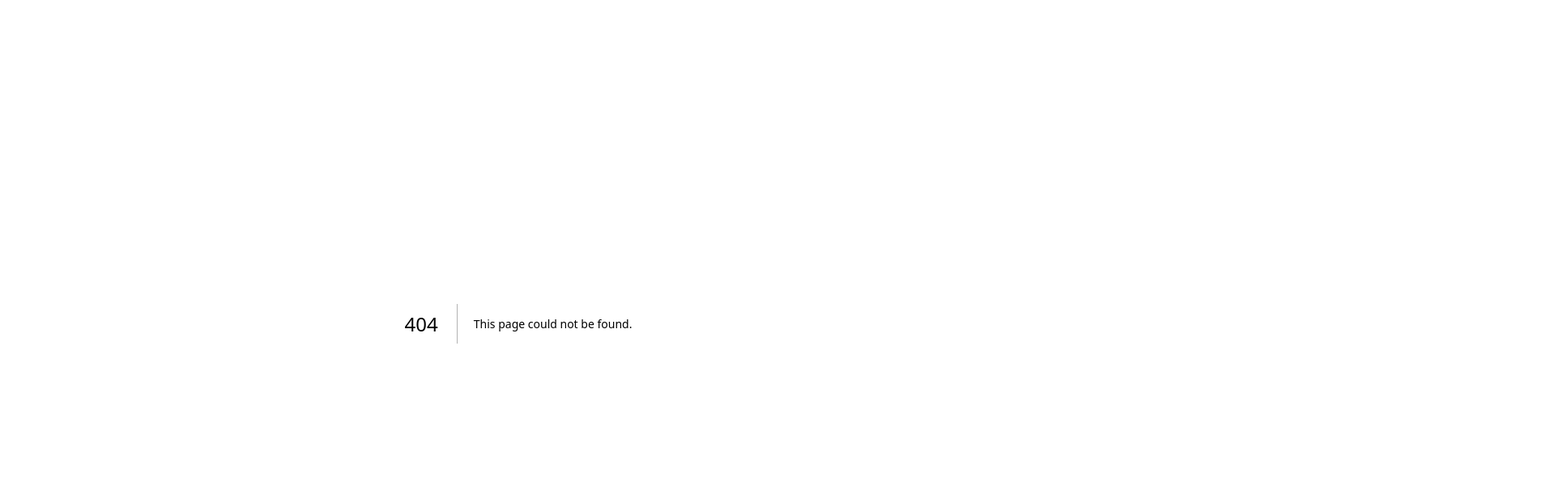
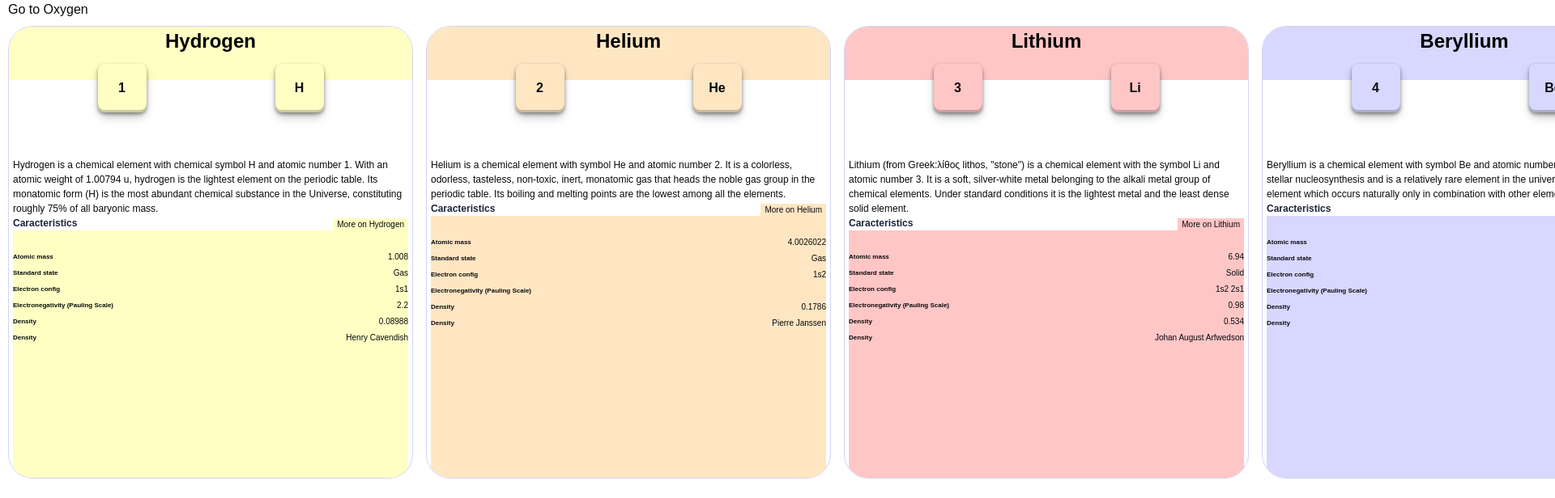
Before and after one commit to toscanoGithub/elementix, a Next.js app: page /cardsList in a window 1280 px wide. Before the commit this address had no page. Shown: the top 616 px of the page at 81% size, 1920 px wide, since content can reach past the window. Built offline with nearby package versions, Linux system fonts and the light colour scheme.

Commit message:
cards tab

```diff
--- /dev/null
+++ b/app/cardsList/page.module.css
@@ -0,0 +1,128 @@
+
+.cards {
+  display: flex;
+  justify-content: flex-start;
+  align-items: center;
+  column-gap: 1rem;
+  height: 70vh;
+  margin-top: 1vh;
+  z-index: 10;
+  margin-left: 10px;
+  margin-right: 10px;
+
+}
+
+.card {
+  overflow: hidden;;
+  width: 0.46%;
+  max-width: 500px;
+  height: 100%;
+  border: 1px solid #111ccc30;
+  border-radius: 30px;
+
+}
+
+.cardHeader {
+  width: 100%;
+  display: grid;
+  place-items: center;
+  padding-bottom: 30px;
+  z-index: 0;
+  flex:1;
+}
+
+.cardHeader h3 {
+  color: black;
+  font-weight: 900;
+  font-size: 24px;
+}
+
+.rownumsymbol {
+  display: flex; justify-content: space-around; align-items: center;
+  width: 100%;
+  position: relative;
+
+}
+
+.rownumsymbol .number, .rownumsymbol .symbol {
+  font-weight: 900;
+  z-index: 100;
+  height: 60px;
+  width: 60px;
+  display: grid; place-items: center;
+  margin-top: -20px;
+  position: absolute;
+  bottom: -70px;
+  border-radius: 8px;
+  box-shadow: rgba(0, 0, 0, 0.4) 0px 2px 4px, rgba(0, 0, 0, 0.3) 0px 7px 13px -3px, rgba(0, 0, 0, 0.2) 0px -3px 0px inset;
+
+}
+.rownumsymbol .number {
+  left: 25%;
+  transform: translateX(-25%);
+}
+
+.rownumsymbol .symbol {
+  right: 25%;
+  transform: translateX(25%);
+}
+
+.summary {
+  padding-top: 12vh;
+}
+
+.cardBody {
+  height: 100%;
+  overflow-y: scroll;
+  padding-left: 5px;
+  padding-right: 5px;
+
+}
+
+.summary p {
+  text-align: left !important;
+  align-self: flex-start;
+  font-size: 12px;
+
+}
+
+.caracteristics {
+  flex: 1;
+  padding-bottom: 30px;
+  height: 100%;
+
+}
+
+.caracteristics h3 {
+  font-weight: 900;
+  color: black;
+  font-size: 16px;
+}
+
+.caracteristicsHeader {
+  display: flex;
+  justify-content: space-between;
+  align-items: flex-end;
+  padding-right: 0;
+}
+
+.caracteristics .table {
+  padding-top: 30px;
+  height: 100%;
+}
+
+.row {
+  display: flex;
+  justify-content: space-between;
+  align-items: center;
+  font-size: 10px;
+  height: 20px;
+  padding-bottom: 15px;
+
+
+}
+
+.row p {
+  overflow-x: scroll;
+  text-wrap: nowrap;
+}
--- /dev/null
+++ b/app/cardsList/page.tsx
@@ -0,0 +1,165 @@
+// page.tsx >>> CardsList
+
+"use client"
+
+import React, {Ref, useEffect, useRef} from 'react'
+import { elements } from '../data/elements'
+import styles from "./page.module.css"
+import { getBgColorForCategory } from '../helpers'
+import Link from 'next/link'
+
+interface CardProps {
+  appearance?: string;
+  atomic_mass?: number;
+  boil?: number;
+  category?: string;
+  'cpk-hex'?: string;
+  density?: number;
+  discovered_by?: string;
+  electron_affinity?: number;
+  electron_configuration?: string;
+  electron_configuration_semantic?: string;
+  electronegativity_pauling?: number;
+  ionization_energies?: number[];
+  melt?: number;
+  molar_heat?: number;
+  name?: string;
+  named_by?: string;
+  number?: number;
+  period?: number;
+  phase?: string;
+  shells?: number[];
+  source?: string;
+  spectral_img?: string;
+  summary?: string;
+  symbol?: string;
+  xpos?: number;
+  ypos?: number;
+}
+
+interface CardListProps {
+  cards: CardProps[];
+}
+
+const CardsList = () =>  {
+
+  // ref array for all the card elements
+  const cardRefs = useRef<(HTMLDivElement | null)[]>([]);
+
+  // Function to scroll to a specific card by its name and snap it to the center
+  const scrollToCardByName = (name: string) => {
+    // Find the card element by its name (names are unique for sure)
+    const cardIndex = filteredCards.findIndex(card => card.name?.toLowerCase().trim() === name.toLowerCase());
+
+    if (cardIndex === -1) {
+      return;
+    }
+
+    const cardElement = cardRefs.current[cardIndex];
+    if (cardElement) {
+      cardElement.scrollIntoView({
+        behavior: 'smooth',
+        block: 'center', // Align the card in the center vertically
+        inline: 'center', // Align the card in the center horizontally
+      });
+    } else {
+      console.warn(`Card ${name} element not found!`);
+    }
+  };
+
+  // Filter out empty objects
+  const filteredCards = elements.filter(card => {
+    // Check if the card is empty (Slots between Hydrogen and Helium)
+    return Object.values(card).some(value => value);  // Returns true if any value is truthy
+  });
+
+
+  // Make sure refs are updated after render
+  useEffect(() => {
+    // Ensure each card has a valid ref (This prevents the cardRefs.current array from being incomplete)
+    cardRefs.current = cardRefs.current.slice(0, elements.length);
+  }, [filteredCards]);
+
+
+
+
+  return (
+    <>
+    <button onClick={() => scrollToCardByName("francium")} style={{position: "sticky", left: 10,}}>Go to Oxygen</button>
+    <div style={{width: "16100%"}}  className={styles.cards}>
+      {
+        filteredCards.map((element, index) => {
+          return <div className={styles.card} key={element.number} ref={(el) => (cardRefs.current[index] = el)} // Assign the ref for each card
+          // Assign the ref for each card
+>
+          <div style={{backgroundColor: getBgColorForCategory(element.category)}} className={styles.cardHeader}>
+            <h3>{element.name}</h3>
+            <div className={styles.rownumsymbol}>
+            <div style={{backgroundColor: getBgColorForCategory(element.category)}} className={styles.number} >{element.number}</div>
+            <div style={{backgroundColor: getBgColorForCategory(element.category)}} className={styles.symbol} >{element.symbol}</div>
+          </div>
+          </div>
+
+          <div className={styles.cardBody}>
+            {/* summary */}
+          <div className={styles.summary}>
+            <p>{element.summary}</p>
+
+
+          </div>
+
+          {/* caracteristics */}
+          <div  className={styles.caracteristics}>
+              <div className={styles.caracteristicsHeader}>
+              <h3 style={{color: "#1D2338", fontSize: 12}}>Caracteristics</h3>
+              <Link style={{paddingLeft: 5, paddingRight: 5, fontSize: 10, backgroundColor: getBgColorForCategory(element.category)}} target='_blank' href={element?.source || "#"}>More on {element.name}</Link>
+              </div>
+            <div style={{backgroundColor: getBgColorForCategory(element.category)}} className={styles.table}>
+              <div  className={styles.row}>
+                  <p style={{fontSize: 8, fontWeight: 700}}>Atomic mass</p>
+                  <p>{element.atomic_mass}</p>
+              </div>
+              <div  className={styles.row}>
+                  <p style={{fontSize: 8, fontWeight: 700}}>Standard state</p>
+                  <p>{element.phase}</p>
+              </div>
+              <div  className={styles.row}>
+                  <p style={{fontSize: 8, fontWeight: 700, }}>Electron config</p>
+                  <p>{element.electron_configuration}</p>
+              </div>
+
+              <div  className={styles.row}>
+                  <p style={{fontSize: 8, fontWeight: 700,}}>Electronegativity (Pauling Scale)</p>
+                  <p>{element.electronegativity_pauling}</p>
+              </div>
+
+              <div  className={styles.row}>
+                  <p style={{fontSize: 8, fontWeight: 700}}>Density</p>
+                  <p>{element.density}</p>
+              </div>
+              <div  className={styles.row}>
+                  <p style={{fontSize: 8, fontWeight: 700}}>Density</p>
+                  <p>{element.discovered_by}</p>
+              </div>
+
+
+
+
+            </div>
+          </div>
+
+          </div>
+
+
+
+          </div>
+        })
+      }
+
+    </div>
+    </>
+  )
+
+}
+
+export default CardsList
--- a/app/components/modal-element/Modal.module.css
+++ b/app/components/modal-element/Modal.module.css
@@ -19,6 +19,8 @@
   .modalOverlay.open {
     visibility: visible;
     opacity: 1;
+    z-index: 10000;
+
   }
 
   /* Modal content styles */
@@ -32,7 +34,6 @@
     box-shadow: rgba(100, 100, 111, 0.2) 0px 7px 29px 0px;
     /* height: 80vh; */
     position: relative;
-
   }
 
   .modalContent.open {
--- a/app/page.tsx
+++ b/app/page.tsx
@@ -6,12 +6,27 @@ import styles from "./page.module.css"
 import ElementInfo from './tableOfElements/page'
 import TableOfElements from './tableOfElements/page'
 import QuizTableOfElements from './quizTableOfElements/page'
+import CardsList from './cardsList/page'
+
+// In a component or layout (e.g., pages/_app.js)
+import { Rock_Salt, Lato } from "next/font/google";
+
+// Optimize the font loading with the next/font module
+const rock = Rock_Salt({
+  weight: ['400'],
+  subsets: ['latin'],
+});
+
+const lato = Lato({
+  weight: ['100', '300', '700'],
+  subsets: ['latin'],
+});
 
 function page() {
   return (
     <div className={styles.container}>
-      <h1 >Elementix</h1>
-      <p>Explore the periodic table of element and test your knowlege in a fun way</p>
+      <h1 className={rock.className}>Elementix</h1>
+      <p className={lato.className}>Explore the periodic table of elements and test your knowlege in a fun way</p>
         <Tabs className={styles.tabs} defaultValue="table" >
           <TabsList style={{zIndex: 1000}}>
             <TabsTrigger  value="table">Table</TabsTrigger>
@@ -19,7 +34,7 @@ function page() {
             <TabsTrigger value="quiz">Quiz</TabsTrigger>
           </TabsList>
           <TabsContent value="table"><TableOfElements /></TabsContent>
-          <TabsContent value="cards">Cards of elements</TabsContent>
+          <TabsContent style={{width:"100vw", overflowX: "scroll"}} value="cards"><CardsList/></TabsContent>
           <TabsContent value="quiz"><QuizTableOfElements /></TabsContent>
         </Tabs>
 
--- a/app/quizTableOfElements/page.module.css
+++ b/app/quizTableOfElements/page.module.css
@@ -2,7 +2,7 @@
   width: 100%;
   max-width: 600px;
   /* height: 140px; */
-  background-color: #8BD6B9;
+  background-color: #3C7CB0;
   border: 1px solid #ccc;
   border-radius: 8px;
   left: 50%;
@@ -237,7 +237,7 @@
   height: 30%;
   width: 100%;
   border-top: 1px solid #ffffff50;
-  background-color: #8BD6B9;
+  background-color: #3C7CB0;
   display: flex;
   justify-content: space-between;
   align-items: center;
--- a/app/quizTableOfElements/page.tsx
+++ b/app/quizTableOfElements/page.tsx
@@ -127,7 +127,7 @@ const QuizTableOfElements: React.FC = () => {
       title: "Choose your level",
       description: "Toggle Number and Symbol as you want",
       style: {
-        backgroundColor: '#8BD6B9',
+        backgroundColor: '#3C7CB0',
         position: "fixed",
         top: 0,
         left: 0, right: 0,
@@ -193,6 +193,7 @@ const QuizTableOfElements: React.FC = () => {
 
   const updateHudUI = (correct: boolean) => {
     if(correct) {
+      restartTimer()
       setScore(prev => prev + 1) // score++
       if (score >= bestScore) {
         setBestScore(score + 1); // setScore above does not take place immediatelly so use score + 1 to setBestScore
```
Also changed, not shown: app/page.module.css (+15 -9 lines).
